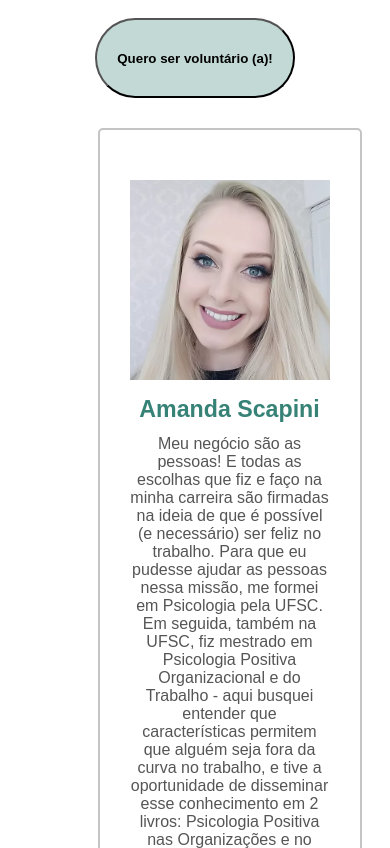
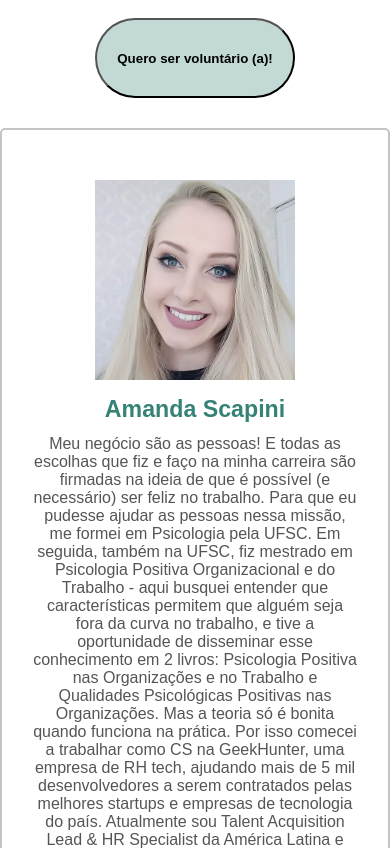
Before and after one commit to jamile94/backtowork, a plain HTML site: page quem-somos.html in a window 390 px wide. Shown: the part 460-1308 px from the top of the page. Drawn offline with nearby package versions, Linux system fonts and the light colour scheme.

Commit message:
Fix card quem-somos tamanho mobile

```diff
--- a/styles/style.css
+++ b/styles/style.css
@@ -594,6 +594,13 @@ h1.quem-sou {
     .video iframe {
         height: 300px;
     }
+
+    /* quem-somos */
+    .card-quem-sou {
+        margin-left: 0;
+        margin-right: 0;
+        width: 75%;
+    }
 }
 
 /* tablet -- col-md */
```
